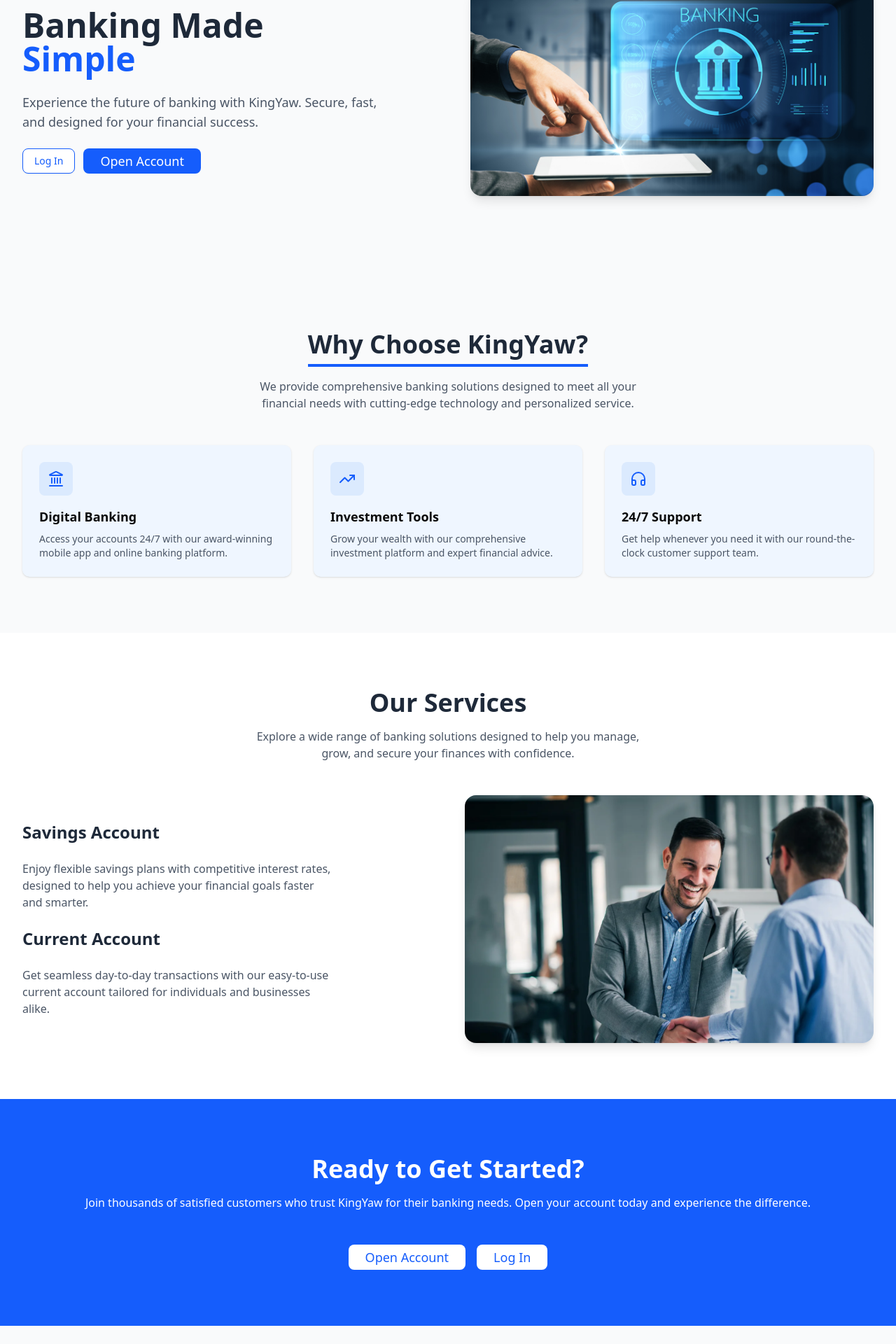
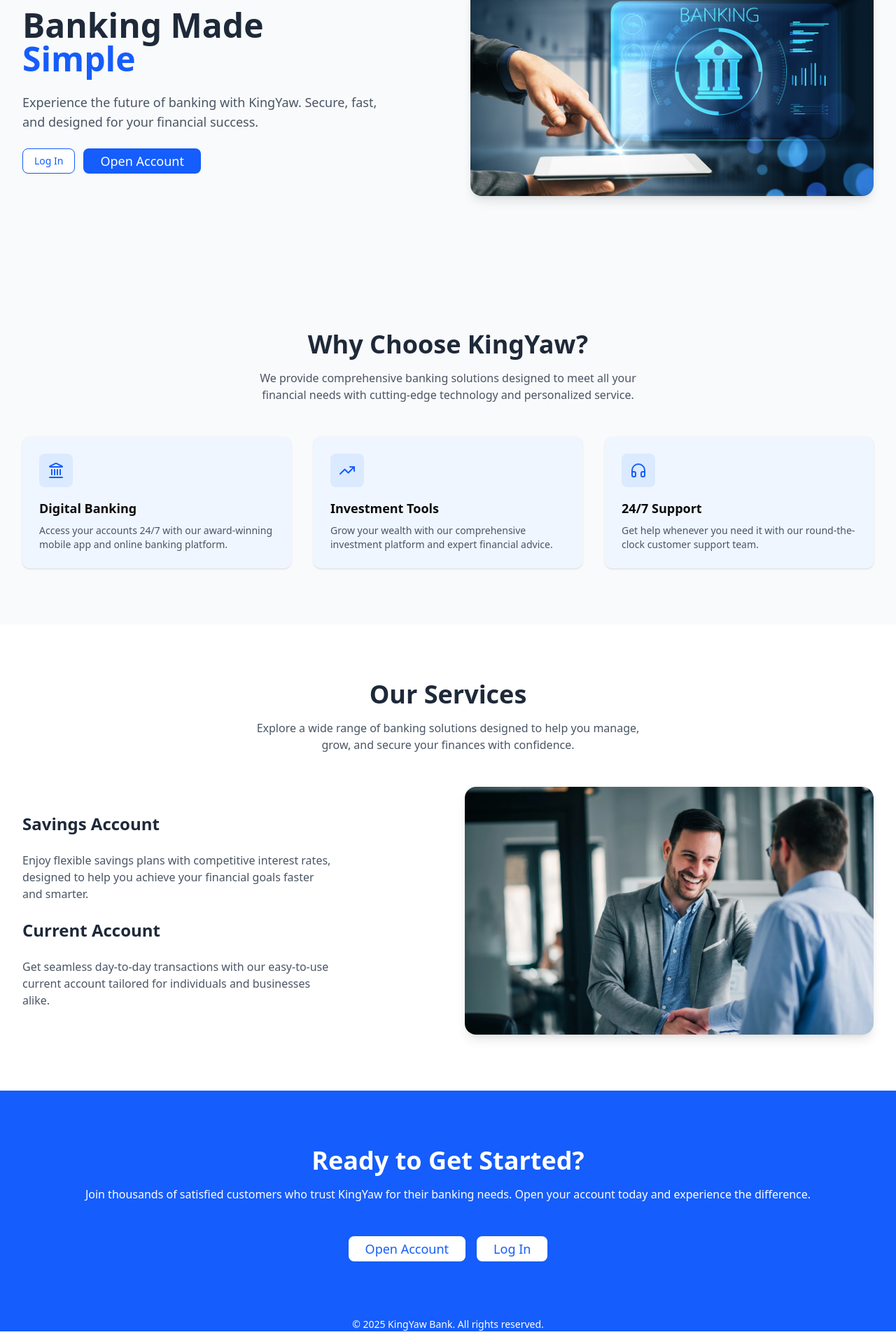
Before and after one commit to KingJoe-14/bank-ledger-frontend, a Next.js app: page / in a window 1280 px wide. Shown: the part 201-2121 px from the top of the page at 70% size. Built offline with nearby package versions, Linux system fonts and the light colour scheme.

Commit message:
update landing page

```diff
--- a/src/app/page.tsx
+++ b/src/app/page.tsx
@@ -87,7 +87,7 @@
             <section className="py-20 bg-gray-50">
                 <div className="max-w-7xl mx-auto px-8 text-center">
                     {/* Title */}
-                    <h2 className="text-4xl font-extrabold text-gray-800 mb-4 inline-block border-b-4 border-blue-600 pb-2">
+                    <h2 className="text-4xl font-extrabold text-gray-800 mb-4 inline-block ">
                         Why Choose KingYaw?
                     </h2>
 
@@ -212,14 +212,15 @@
                         </Button>
                     </a>
                 </div>
+
             </section>
 
-            <footer>
 
-                <div className="text-center text-sm text-gray-500 mt-8">
+
+                <div className="bg-blue-600 text-center text-sm text-white">
                     © 2025 KingYaw Bank. All rights reserved.
                 </div>
-            </footer>
+
         </div>
     );
 }
```
